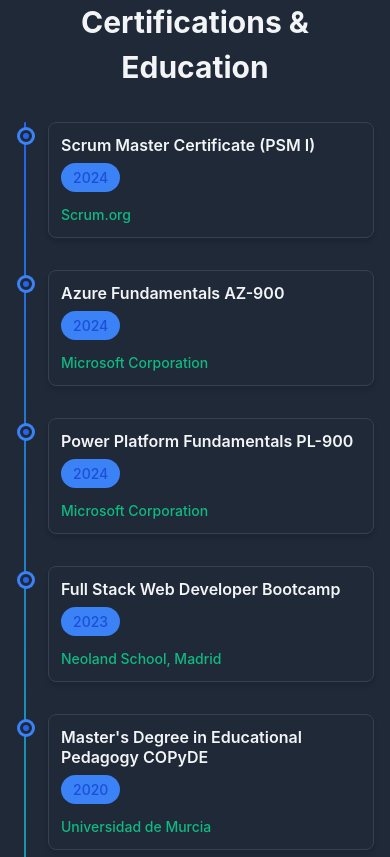
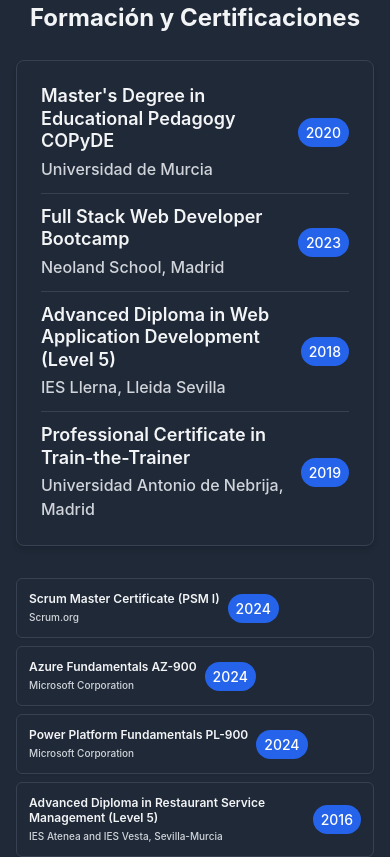
Before and after one commit to Ruben-Alvarez-Dev/portfolio, a React (Vite) app: page / in a window 390 px wide. Shown: the part 3420-4277 px from the top of the page. Built offline with nearby package versions, Linux system fonts and the light colour scheme.

Commit message:
education section stage 1

```diff
--- a/src/App.css
+++ b/src/App.css
@@ -2,6 +2,10 @@
 #root {
   width: 100%;
   min-height: 100vh;
+}
+
+html {
+  scroll-padding-top: 40px; /* Aumentado a 40px para más espacio */
 }
 
 .app {
--- a/src/components/sections/ContactSection/ContactSection.css
+++ b/src/components/sections/ContactSection/ContactSection.css
@@ -1,19 +1,23 @@
 /* Contact Section Styles */
 .contact-section {
-  padding: var(--spacing-24) 0;
+  padding: var(--spacing-8) 0;
   background: var(--color-bg-secondary);
+  min-height: 100vh;
+  display: flex;
+  align-items: flex-start;
 }
 
 .contact-container {
   max-width: 1200px;
   margin: 0 auto;
   padding: 0 var(--spacing-4);
+  flex: 1;
 }
 
 /* Section Header */
 .section-header {
   text-align: center;
-  margin-bottom: var(--spacing-8);
+  margin-bottom: var(--spacing-6);
 }
 
 .section-title {
--- a/src/components/sections/EducationSection/EducationSection.css
+++ b/src/components/sections/EducationSection/EducationSection.css
@@ -1,65 +1,46 @@
-/* Education Section Styles */
+/* Education Section Styles - Layout compacto para caber en pantalla */
 .education-section {
-  padding: var(--spacing-24) var(--spacing-4);
+  padding: var(--spacing-8) var(--spacing-4);
   background: var(--color-surface);
+  min-height: 100vh;
+  display: flex;
+  align-items: flex-start;
 }
 
 .education-container {
   max-width: var(--max-width-4xl);
   margin: 0 auto;
+  flex: 1;
 }
 
 .education-header {
   text-align: center;
-  margin-bottom: var(--spacing-8);
+  margin-bottom: var(--spacing-6);
 }
 
 .education-title {
-  font-size: var(--font-size-3xl); /* Reducido de 4xl a 3xl */
+  font-size: var(--font-size-3xl);
   font-weight: var(--font-weight-bold);
   color: var(--color-text-primary);
-  margin-bottom: var(--spacing-4);
+  margin-bottom: var(--spacing-2);
 }
 
-.education-timeline {
-  position: relative;
-  padding-left: var(--spacing-8);
+/* Layout de bloques apilados verticalmente */
+.education-content {
+  max-width: 800px;
+  margin: 0 auto;
 }
 
-.education-timeline::before {
-  content: '';
-  position: absolute;
-  left: var(--spacing-4);
-  top: 0;
-  bottom: 0;
-  width: 2px;
-  background: linear-gradient(180deg, var(--color-primary), var(--color-secondary));
-  border-radius: var(--border-radius-full);
+.education-block {
+  margin-bottom: var(--spacing-6);
 }
 
-.education-item {
-  position: relative;
-  margin-bottom: var(--spacing-12);
-  padding-left: var(--spacing-8);
-}
-
-.education-item:last-child {
+.education-block:last-child {
   margin-bottom: 0;
 }
 
-.education-marker {
-  position: absolute;
-  left: calc(-1 * var(--spacing-6));
-  top: var(--spacing-2);
-  width: var(--spacing-4);
-  height: var(--spacing-4);
-  background: var(--color-primary);
-  border: 3px solid var(--color-surface);
-  border-radius: 50%;
-  box-shadow: 0 0 0 3px var(--color-primary-light);
-}
-
-.education-content {
+/* Formación académica en una sola card - más compacta */
+.academic-single-card {
   background: var(--color-card-background);
   border-radius: var(--border-radius-lg);
   padding: var(--spacing-6);
@@ -68,44 +49,121 @@
   transition: all var(--transition-normal);
 }
 
-.education-content:hover {
+.academic-single-card:hover {
   transform: translateY(-2px);
   box-shadow: var(--shadow-lg);
+  border-color: var(--color-primary-light);
 }
 
-.education-header-info {
+.academic-item {
   display: flex;
   justify-content: space-between;
-  align-items: flex-start;
-  margin-bottom: var(--spacing-3);
-  gap: var(--spacing-4);
+  align-items: center;
+  padding: var(--spacing-3) 0;
+  border-bottom: 1px solid var(--color-border);
 }
 
-.education-title-item {
+.academic-item:last-child {
+  border-bottom: none;
+  padding-bottom: 0;
+}
+
+.academic-item:first-child {
+  padding-top: 0;
+}
+
+.academic-item-content {
+  flex: 1;
+}
+
+.academic-name {
   font-size: var(--font-size-lg);
   font-weight: var(--font-weight-semibold);
   color: var(--color-text-primary);
-  margin: 0;
+  margin: 0 0 var(--spacing-1) 0;
   line-height: var(--line-height-tight);
-  flex: 1;
 }
 
-.education-year {
+.academic-institution {
+  font-size: var(--font-size-base);
+  font-weight: var(--font-weight-medium);
+  color: var(--color-text-secondary);
+  margin: 0;
+  line-height: var(--line-height-normal);
+}
+
+.academic-year {
   display: inline-block;
-  background: var(--color-primary-light);
-  color: var(--color-primary-dark);
-  padding: var(--spacing-1) var(--spacing-3);
+  background: var(--color-primary);
+  color: white;
+  padding: var(--spacing-1) var(--spacing-2);
   border-radius: var(--border-radius-full);
   font-size: var(--font-size-sm);
   font-weight: var(--font-weight-medium);
   flex-shrink: 0;
 }
 
-.education-institution {
-  font-size: var(--font-size-base);
+/* Grid de certificaciones más compacto */
+.certifications-grid {
+  display: grid;
+  grid-template-columns: repeat(auto-fit, minmax(220px, 1fr));
+  gap: var(--spacing-3);
+  margin-top: var(--spacing-4);
+}
+
+.certification-card {
+  background: var(--color-card-background);
+  border-radius: var(--border-radius-md);
+  padding: var(--spacing-4);
+  box-shadow: var(--shadow-sm);
+  border: 1px solid var(--color-border);
+  transition: all var(--transition-normal);
+  position: relative;
+}
+
+.certification-card:hover {
+  transform: translateY(-1px);
+  box-shadow: var(--shadow-md);
+  border-color: var(--color-primary-light);
+}
+
+.certification-content {
+  display: flex;
+  justify-content: space-between;
+  align-items: center;
+  gap: var(--spacing-2);
+}
+
+.certification-info {
+  flex: 1;
+  text-align: left;
+}
+
+.certification-year {
+  display: inline-block;
+  background: var(--color-primary);
+  color: white;
+  padding: var(--spacing-1) var(--spacing-2);
+  border-radius: var(--border-radius-full);
+  font-size: var(--font-size-sm);
   font-weight: var(--font-weight-medium);
-  color: var(--color-secondary);
+  flex-shrink: 0;
+}
+
+.certification-name {
+  font-size: var(--font-size-sm);
+  font-weight: var(--font-weight-semibold);
+  color: var(--color-text-primary);
+  margin: 0 0 var(--spacing-1) 0;
+  line-height: var(--line-height-tight);
+}
+
+.certification-issuer {
+  font-size: var(--font-size-xs);
+  color: var(--color-text-secondary);
   margin: 0;
+  font-weight: var(--font-weight-medium);
+  line-height: var(--line-height-normal);
 }
 
 /* Responsive Design */
@@ -115,29 +173,14 @@
   }
 
   .education-title {
-    font-size: var(--font-size-3xl);
+    font-size: var(--font-size-2xl);
   }
 
-  .education-timeline {
-    padding-left: var(--spacing-6);
+  .education-subtitle {
+    font-size: var(--font-size-lg);
   }
 
-  .education-timeline::before {
-    left: var(--spacing-3);
-  }
-
-  .education-item {
-    padding-left: var(--spacing-6);
-    margin-bottom: var(--spacing-8);
-  }
-
-  .education-marker {
-    left: calc(-1 * var(--spacing-4));
-    width: var(--spacing-3);
-    height: var(--spacing-3);
-  }
-
-  .education-content {
+  .education-card {
     padding: var(--spacing-4);
   }
 
@@ -147,33 +190,65 @@
     gap: var(--spacing-2);
   }
 
-  .education-title-item {
-    font-size: var(--font-size-base);
+  .education-name {
+    font-size: var(--font-size-sm);
   }
 
-  .education-institution {
-    font-size: var(--font-size-sm);
+  .education-block {
+    margin-bottom: var(--spacing-12);
+  }
+
+  /* Certificaciones responsive */
+  .certifications-grid {
+    grid-template-columns: repeat(auto-fit, minmax(280px, 1fr));
+    gap: var(--spacing-3);
+  }
+
+  .certification-card {
+    padding: var(--spacing-3);
+  }
+
+  .certification-content {
+    gap: var(--spacing-2);
   }
 }
 
 @media (max-width: 480px) {
-  .education-timeline {
-    padding-left: var(--spacing-4);
+  .education-card {
+    padding: var(--spacing-3);
   }
 
-  .education-timeline::before {
-    left: var(--spacing-2);
+  .education-list {
+    gap: var(--spacing-3);
   }
 
   .education-item {
-    padding-left: var(--spacing-4);
+    margin-bottom: var(--spacing-3);
   }
 
-  .education-marker {
-    left: calc(-1 * var(--spacing-3));
+  .education-block {
+    margin-bottom: var(--spacing-8);
   }
 
-  .education-content {
+  /* Certificaciones en móvil */
+  .certifications-grid {
+    grid-template-columns: 1fr;
+    gap: var(--spacing-2);
+  }
+
+  .certification-card {
     padding: var(--spacing-3);
   }
+
+  .certification-content {
+    gap: var(--spacing-2);
+  }
+
+  .certification-name {
+    font-size: var(--font-size-xs);
+  }
+
+  .certification-issuer {
+    font-size: 10px;
+  }
 }
--- a/src/components/sections/EducationSection/EducationSection.jsx
+++ b/src/components/sections/EducationSection/EducationSection.jsx
@@ -1,32 +1,95 @@
 import React from 'react';
-import { useI18n } from '../../../i18n';
+// import { useI18n } from '../../../i18n';
 import './EducationSection.css';
 
 const EducationSection = () => {
-  const { t } = useI18n();
+  // Formación académica importante
+  const academicEducation = [
+    {
+      name: "Master's Degree in Educational Pedagogy COPyDE",
+      issuer: "Universidad de Murcia",
+      year: "2020"
+    },
+    {
+      name: "Full Stack Web Developer Bootcamp",
+      issuer: "Neoland School, Madrid",
+      year: "2023"
+    },
+    {
+      name: "Advanced Diploma in Web Application Development (Level 5)",
+      issuer: "IES Llerna, Lleida Sevilla",
+      year: "2018"
+    },
+    {
+      name: "Professional Certificate in Train-the-Trainer",
+      issuer: "Universidad Antonio de Nebrija, Madrid",
+      year: "2019"
+    }
+  ];
 
-  const education = t('profile.certifications.items');
+  // Certificaciones técnicas
+  const certifications = [
+    {
+      name: "Scrum Master Certificate (PSM I)",
+      issuer: "Scrum.org",
+      year: "2024"
+    },
+    {
+      name: "Azure Fundamentals AZ-900",
+      issuer: "Microsoft Corporation",
+      year: "2024"
+    },
+    {
+      name: "Power Platform Fundamentals PL-900",
+      issuer: "Microsoft Corporation",
+      year: "2024"
+    },
+    {
+      name: "Advanced Diploma in Restaurant Service Management (Level 5)",
+      issuer: "IES Atenea and IES Vesta, Sevilla-Murcia",
+      year: "2016"
+    }
+  ];
 
   return (
     <section id="education" className="education-section">
       <div className="education-container">
         <div className="education-header">
-          <h2 className="education-title">{t('profile.certifications.title')}</h2>
+          <h2 className="education-title">Formación y Certificaciones</h2>
         </div>
 
-        <div className="education-timeline">
-          {education.map((edu, index) => (
-            <div key={index} className="education-item">
-              <div className="education-marker"></div>
-              <div className="education-content">
-                <div className="education-header-info">
-                  <h3 className="education-title-item">{edu.name}</h3>
-                  <span className="education-year">{edu.year}</span>
+        <div className="education-content">
+          {/* BLOQUE SUPERIOR: Formación Académica en una sola card */}
+          <div className="education-block">
+            <div className="academic-single-card">
+              {academicEducation.map((edu, index) => (
+                <div key={index} className="academic-item">
+                  <div className="academic-item-content">
+                    <h4 className="academic-name">{edu.name}</h4>
+                    <p className="academic-institution">{edu.issuer}</p>
+                  </div>
+                  <span className="academic-year">{edu.year}</span>
                 </div>
-                <h4 className="education-institution">{edu.issuer}</h4>
-              </div>
+              ))}
             </div>
-          ))}
+          </div>
+
+          {/* BLOQUE INFERIOR: Certificaciones */}
+          <div className="education-block">
+            <div className="certifications-grid">
+              {certifications.map((cert, index) => (
+                <div key={index} className="certification-card">
+                  <div className="certification-content">
+                    <div className="certification-info">
+                      <h4 className="certification-name">{cert.name}</h4>
+                      <p className="certification-issuer">{cert.issuer}</p>
+                    </div>
+                    <span className="certification-year">{cert.year}</span>
+                  </div>
+                </div>
+              ))}
+            </div>
+          </div>
         </div>
       </div>
     </section>
```
Also changed, not shown: src/components/layout/HeaderComponent/HeaderComponent.jsx (+8 -1 lines), src/components/sections/AboutSection/AboutSection.css (+8 -4 lines), src/components/sections/ExperienceSection/ExperienceSection.css (+6 -2 lines), src/components/sections/ProjectsSection/ProjectsSection.css (+6 -2 lines).
